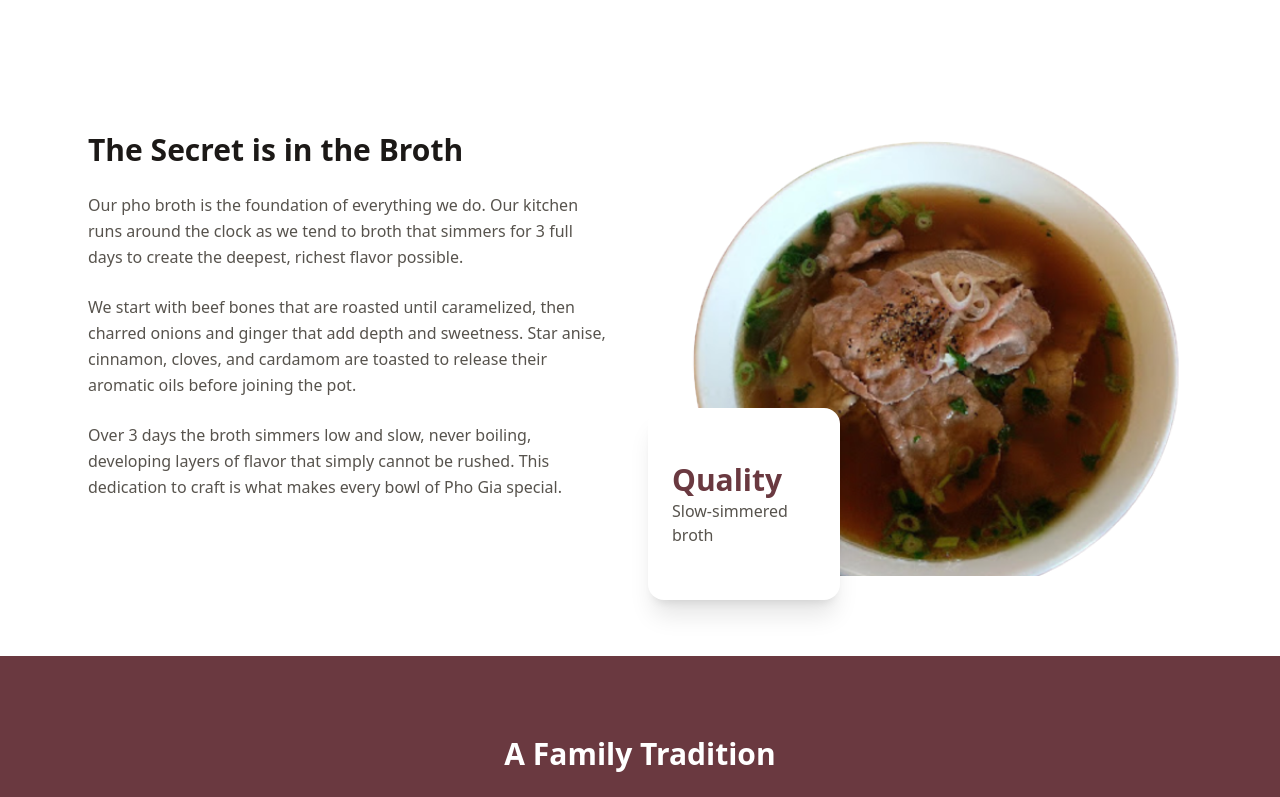
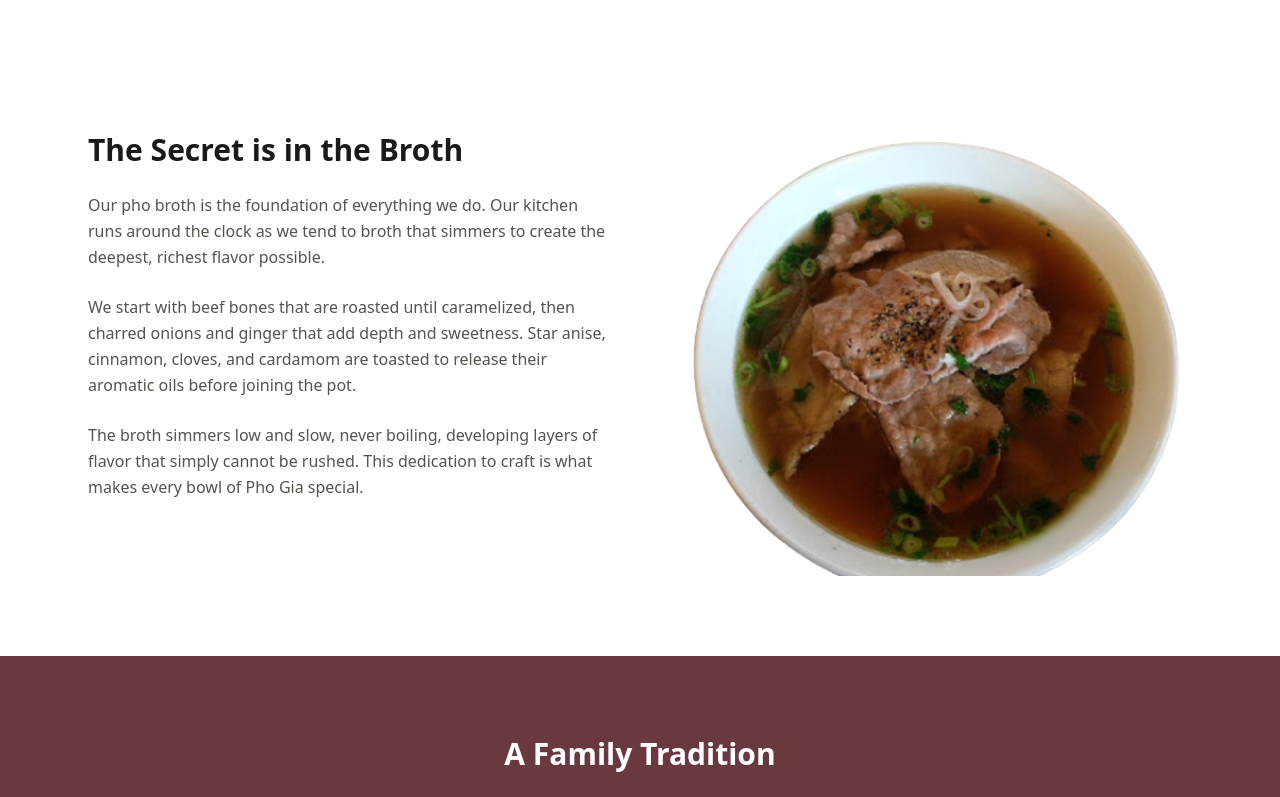
Before and after one commit to vietnguyen-dev/pho-gia, a Next.js app: page /about in a window 1280 px wide. Shown: the part 1472-2269 px from the top of the page. Built offline with nearby package versions, Linux system fonts and the light colour scheme.

Commit message:
updated copy

```diff
--- a/app/about/page.tsx
+++ b/app/about/page.tsx
@@ -39,7 +39,7 @@ export default function AboutPage() {
             </p>
             <p className="text-stone-600 leading-relaxed mb-6">
               Great pho requires patience: bones roasted until golden, spices
-              toasted to release their oils, and broth simmered for 3 full days.
+              toasted to release their oils, and broth simmered with care.
               These traditions, passed down through generations, remain at the
               heart of everything we do.
             </p>
@@ -113,8 +113,8 @@ export default function AboutPage() {
               </h2>
               <p className="text-stone-600 leading-relaxed mb-6">
                 Our pho broth is the foundation of everything we do. Our kitchen
-                runs around the clock as we tend to broth that simmers for 3 full
-                days to create the deepest, richest flavor possible.
+                runs around the clock as we tend to broth that simmers to create
+                the deepest, richest flavor possible.
               </p>
               <p className="text-stone-600 leading-relaxed mb-6">
                 We start with beef bones that are roasted until caramelized, then
@@ -123,9 +123,9 @@ export default function AboutPage() {
                 oils before joining the pot.
               </p>
               <p className="text-stone-600 leading-relaxed">
-                Over 3 days the broth simmers low and slow, never boiling,
-                developing layers of flavor that simply cannot be rushed. This
-                dedication to craft is what makes every bowl of Pho Gia special.
+                The broth simmers low and slow, never boiling, developing
+                layers of flavor that simply cannot be rushed. This dedication
+                to craft is what makes every bowl of Pho Gia special.
               </p>
             </div>
             <div className="relative">
@@ -136,12 +136,6 @@ export default function AboutPage() {
                   fill
                   className="object-cover"
                 />
-              </div>
-              <div className="absolute -bottom-6 -left-6 w-48 h-48 bg-white rounded-2xl shadow-xl p-6 flex flex-col justify-center">
-                <p className="text-3xl font-bold text-[#6a3940] leading-tight">
-                  Quality
-                </p>
-                <p className="text-stone-600">Slow-simmered broth</p>
               </div>
             </div>
           </div>
--- a/app/faq/page.tsx
+++ b/app/faq/page.tsx
@@ -8,7 +8,7 @@ const faqs = [
     questions: [
       {
         q: "What is pho?",
-        a: "Pho is a traditional Vietnamese soup consisting of broth, rice noodles, herbs, and meat (usually beef or chicken). Our broth is simmered for over 12 hours to develop deep, complex flavors.",
+        a: "Pho is a traditional Vietnamese soup consisting of a quality broth, rice noodles, herbs, and meat (usually beef or chicken).",
       },
       {
         q: "Do you have vegetarian or vegan options?",
--- a/app/page.tsx
+++ b/app/page.tsx
@@ -176,12 +176,6 @@ export default function Home() {
                   className="object-cover"
                 />
               </div>
-              <div className="absolute -bottom-6 -left-6 w-48 h-48 bg-white rounded-2xl shadow-xl p-6 flex flex-col justify-center">
-                <p className="text-3xl font-bold text-brand leading-tight">
-                  Quality
-                </p>
-                <p className="text-stone-600">Slow-simmered broth</p>
-              </div>
             </div>
           </div>
         </div>
```
